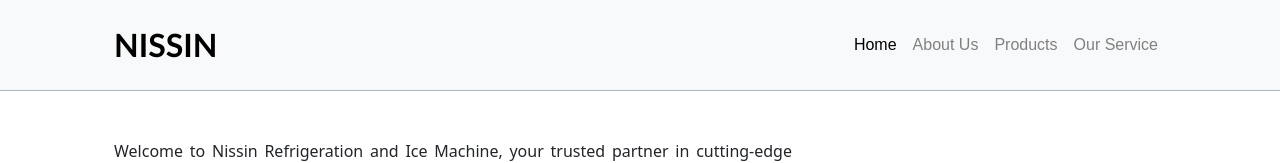
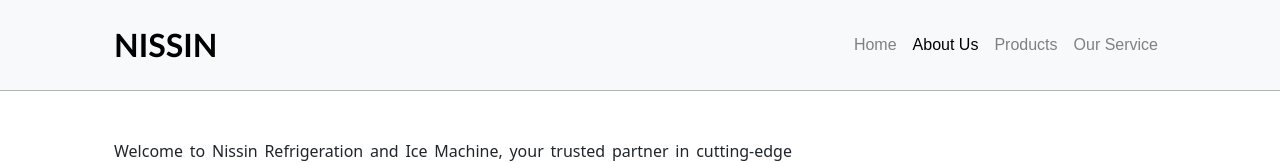
Before and after one commit to kevinnovianp/Nissin, an Angular app: page /about-us in a window 1280 px wide. Shown: the top 163 px of the page. Built offline with nearby package versions, Linux system fonts and the light colour scheme.

Commit message:
Commit 1. Bug fixing header active behavior

```diff
--- a/src/app/components/header/header.ts
+++ b/src/app/components/header/header.ts
@@ -1,15 +1,25 @@
 import { Component, inject } from '@angular/core';
-import { Router, RouterLink, RouterLinkActive } from '@angular/router';
+import { toSignal } from '@angular/core/rxjs-interop';
+import { NavigationEnd, Router, RouterLink, RouterLinkActive } from '@angular/router';
+import { filter, map } from 'rxjs';
 
 @Component({
   standalone: true,
-  imports: [RouterLink],
+  imports: [RouterLink, RouterLinkActive],
   selector: 'app-header',
   styleUrl: './header.scss',
   templateUrl: './header.html',
 })
 export class Header {
   private router = inject(Router);
+
+  currentUrl = toSignal(
+    this.router.events.pipe(
+      filter(event => event instanceof NavigationEnd),
+      map((event: NavigationEnd) => event.urlAfterRedirects.split('?')[0])
+    ),
+    { initialValue: this.router.url.split('?')[0] }
+  );
 
   navMenus = [
     { text: 'Home', path: '/', exact: true },
@@ -19,9 +29,8 @@ export class Header {
   ];
 
   isMenuRouteActive(menu: { path: string; exact: boolean }): boolean {
-    const currentPath = this.router.url.split('?')[0];
-    if (menu.path === '/products') return currentPath.startsWith('/products') || currentPath.startsWith('/product');
-    return menu.exact ? currentPath === menu.path : currentPath.startsWith(menu.path);
-
+    const url = this.currentUrl();
+    if (menu.path === '/products') return url.startsWith('/products') || url.startsWith('/product');
+    return menu.exact ? url === menu.path : url.startsWith(menu.path);
   }
 }
```
